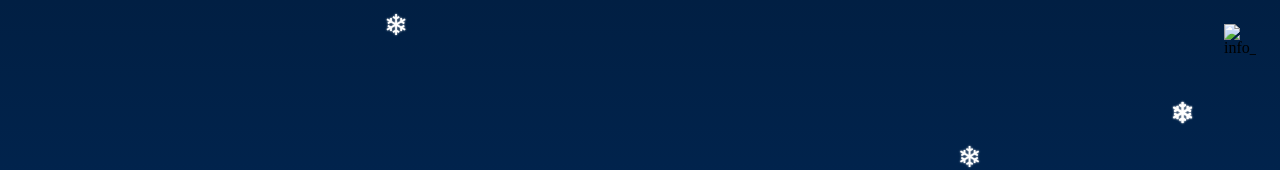
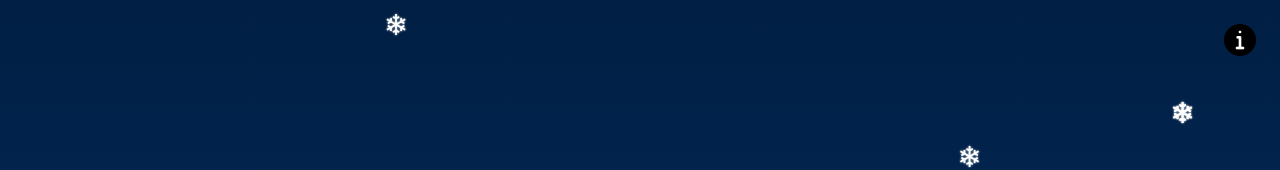
Before and after one commit to DashingNass/Web-Animation, a plain HTML site: page index.html in a window 1280 px wide. Shown: the top 170 px of the page. Drawn offline with Linux system fonts and the light colour scheme; the site is published under a folder, as on GitHub Pages, so addresses that start at the root find nothing.

Commit message:
Update index.html

```diff
--- a/index.html
+++ b/index.html
@@ -16,7 +16,7 @@ https://www.flaticon.com/free-icon/info_1828872?term=info%20button&page=1&positi
 
 <!--Tooltip rechtsbovenin het scherm-->
 <div class="tooltip">
- <img class="infobutton" src="/design/info.png" alt="info_button">
+ <img class="infobutton" src="./design/info.png" alt="info_button">
   <span class="tooltiptext">
 Catch some snowflakes <br/> or hover over the glove.
  </span>
```
